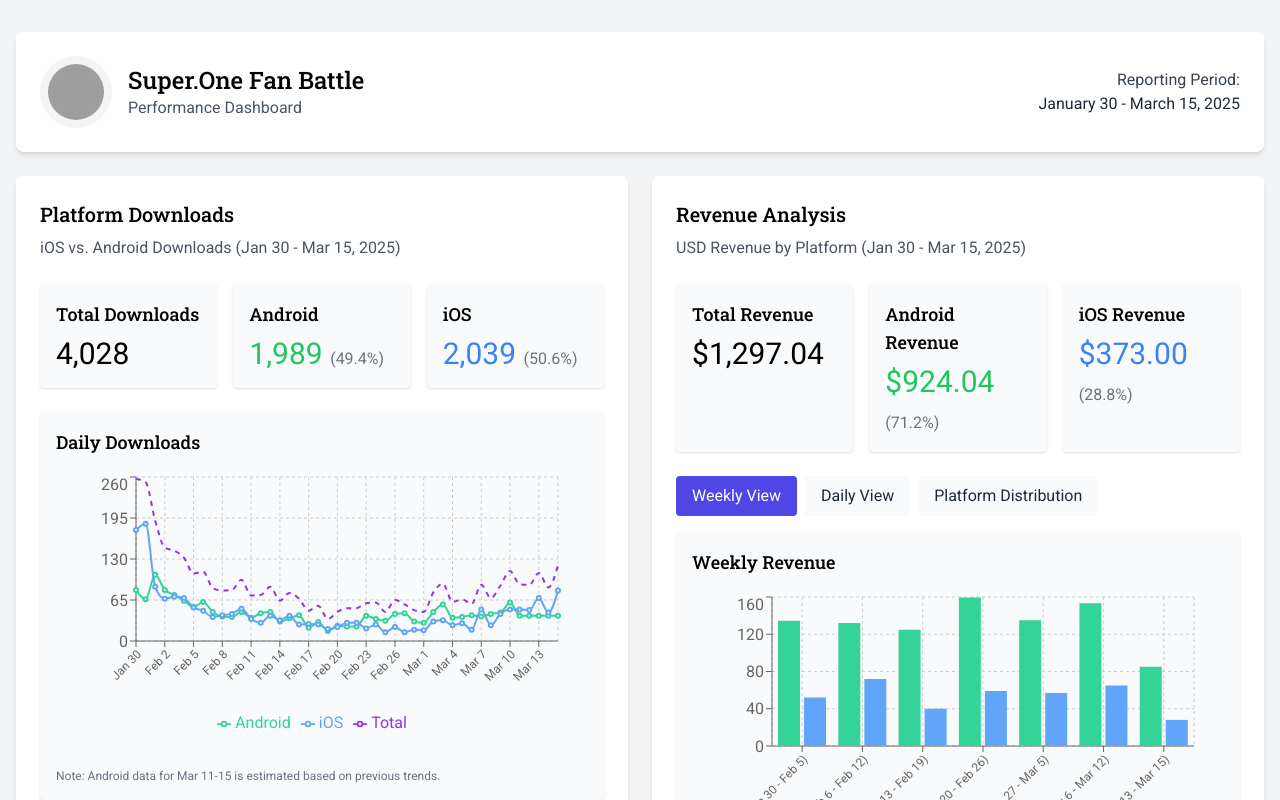
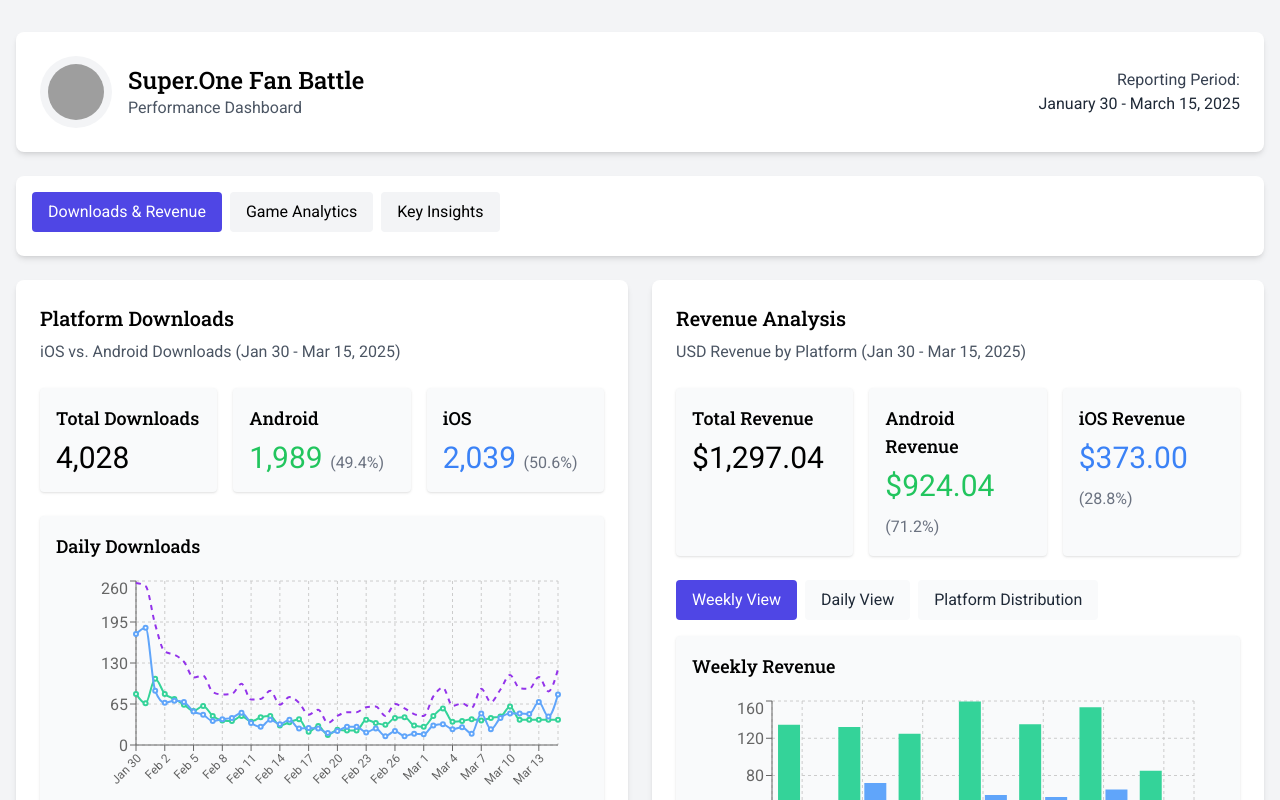
Before and after one commit to robertredbox/RBM_SuperOne_Dashboard_170325, a React (Create React App) app: page / in a window 1280 px wide. Shown: the top 800 px of the page. Built offline with nearby package versions, Linux system fonts and the light colour scheme; grey boxes are pictures that could not be loaded.

Commit message:
Update App.js with tab navigation for GameAnalytics

```diff
--- a/src/App.js
+++ b/src/App.js
@@ -1,22 +1,68 @@
-import React from 'react';
+import React, { useState } from 'react';
 import Header from './components/Header';
 import PlatformDownloads from './components/PlatformDownloads';
 import USDRevenue from './components/USDRevenue';
 import KeyInsights from './components/KeyInsights';
+import GameAnalytics from './components/GameAnalytics';
 import Footer from './components/Footer';
 
 function App() {
+  const [activeTab, setActiveTab] = useState('downloads');
+
+  const renderTabContent = () => {
+    switch (activeTab) {
+      case 'downloads':
+        return (
+          <div className="grid grid-cols-1 lg:grid-cols-2 gap-6 mb-6">
+            <PlatformDownloads />
+            <USDRevenue />
+          </div>
+        );
+      case 'analytics':
+        return <GameAnalytics />;
+      case 'insights':
+        return <KeyInsights />;
+      default:
+        return (
+          <div className="grid grid-cols-1 lg:grid-cols-2 gap-6 mb-6">
+            <PlatformDownloads />
+            <USDRevenue />
+          </div>
+        );
+    }
+  };
+
   return (
     <div className="min-h-screen bg-gray-100 py-8">
       <div className="container mx-auto px-4">
         <Header />
 
-        <div className="grid grid-cols-1 lg:grid-cols-2 gap-6 mb-6">
-          <PlatformDownloads />
-          <USDRevenue />
+        {/* Navigation Tabs */}
+        <div className="bg-white rounded-lg shadow-md p-4 mb-6">
+          <div className="flex flex-wrap">
+            <button
+              className={`px-4 py-2 mr-2 mb-2 rounded transition-colors ${activeTab === 'downloads' ? 'bg-indigo-600 text-white' : 'bg-gray-100 hover:bg-gray-200'}`}
+              onClick={() => setActiveTab('downloads')}
+            >
+              Downloads & Revenue
+            </button>
+            <button
+              className={`px-4 py-2 mr-2 mb-2 rounded transition-colors ${activeTab === 'analytics' ? 'bg-indigo-600 text-white' : 'bg-gray-100 hover:bg-gray-200'}`}
+              onClick={() => setActiveTab('analytics')}
+            >
+              Game Analytics
+            </button>
+            <button
+              className={`px-4 py-2 mr-2 mb-2 rounded transition-colors ${activeTab === 'insights' ? 'bg-indigo-600 text-white' : 'bg-gray-100 hover:bg-gray-200'}`}
+              onClick={() => setActiveTab('insights')}
+            >
+              Key Insights
+            </button>
+          </div>
         </div>
 
-        <KeyInsights />
+        {/* Tab Content */}
+        {renderTabContent()}
 
         <Footer />
       </div>
```
